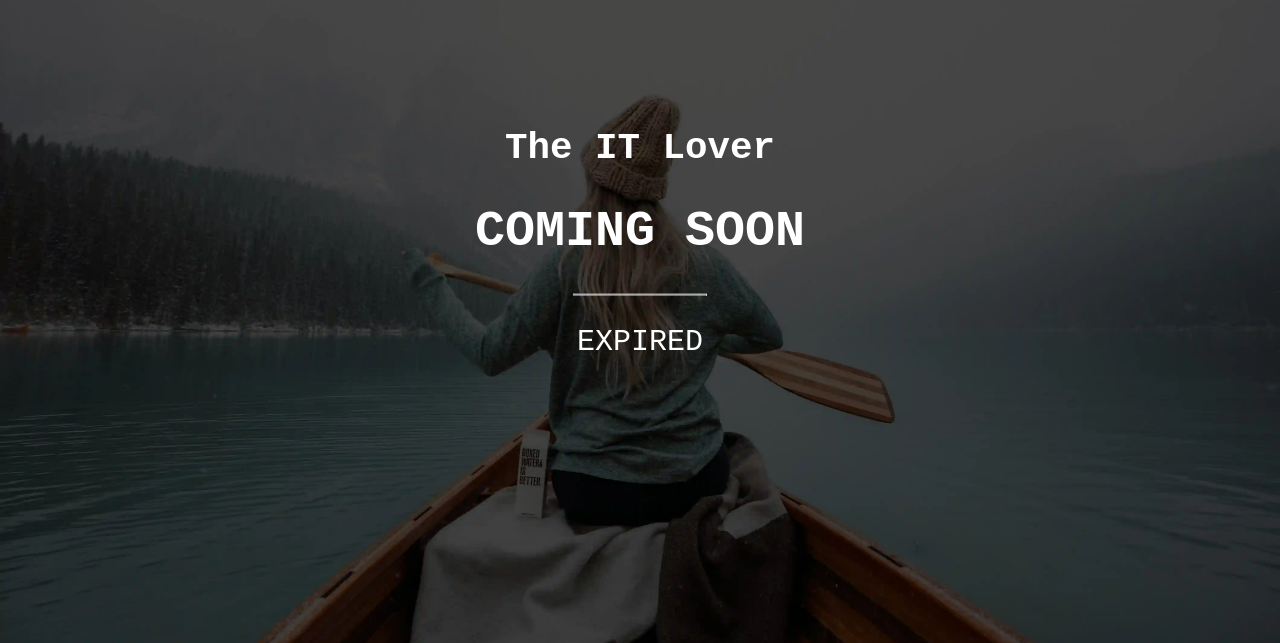
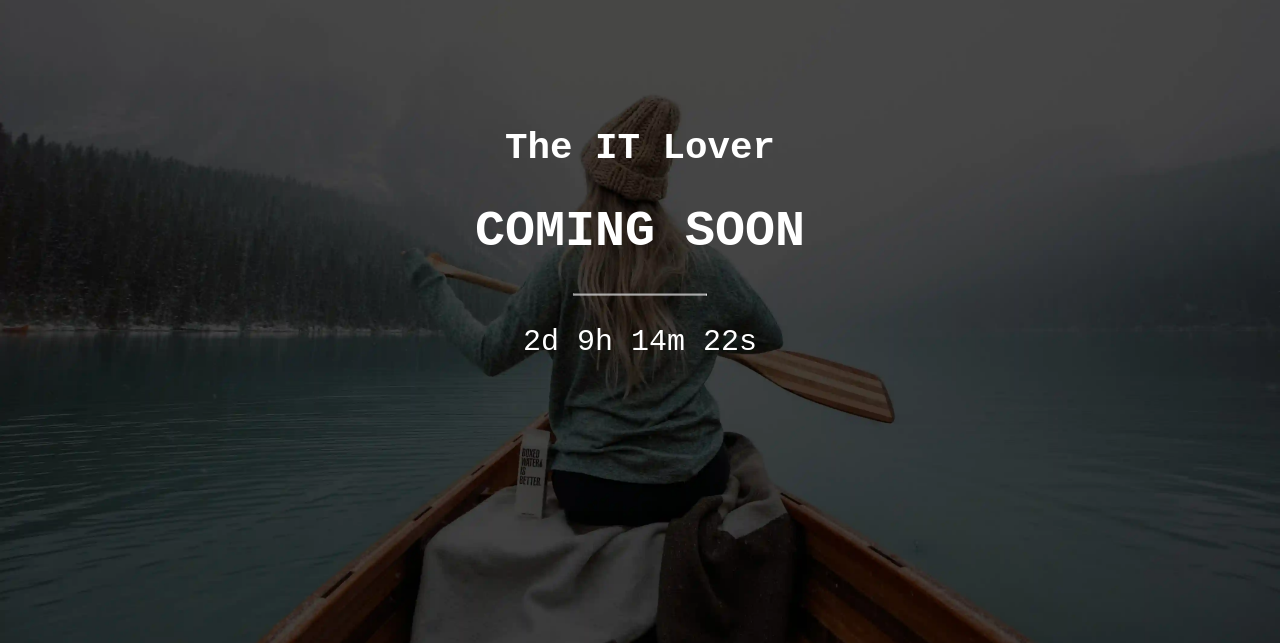
Before and after one commit to nsutradhar/comming-soon, a plain HTML site: page index.html in a window 1280 px wide. Shown: the part 157-800 px from the top of the page. Drawn offline with Linux system fonts and the light colour scheme.

Commit message:
date modified

```diff
--- a/index.html
+++ b/index.html
@@ -61,7 +61,7 @@
     </div>
     <script>
         // Set the date we're counting down to
-        var countDownDate = new Date("feb 5, 2024 15:37:25").getTime();
+        var countDownDate = new Date("feb 8, 2024 15:37:25").getTime();
 
         // Update the count down every 1 second
         var countdownfunction = setInterval(function () {
```
